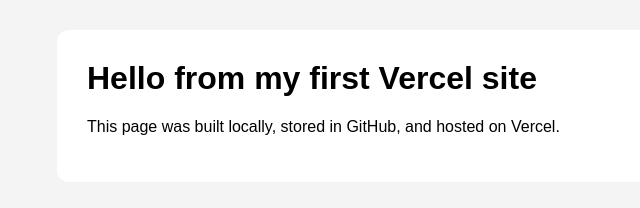
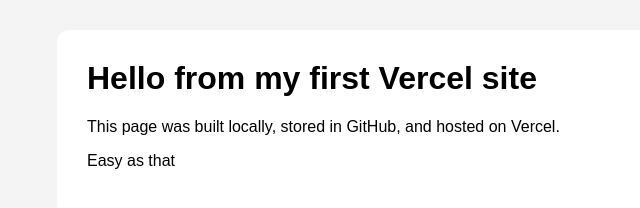
Before and after one commit to waynemoss/first-vercel-site, a plain HTML site: page index.html in a window 1280 px wide. Shown: the whole page, without its empty margins (203-843 px from the left). Drawn offline with Linux system fonts and the light colour scheme.

```diff
--- a/index.html
+++ b/index.html
@@ -10,6 +10,7 @@
   <main>
     <h1>Hello from my first Vercel site</h1>
     <p>This page was built locally, stored in GitHub, and hosted on Vercel.</p>
+    <p>Easy as that</p>
   </main>
 </body>
 </html>
```
